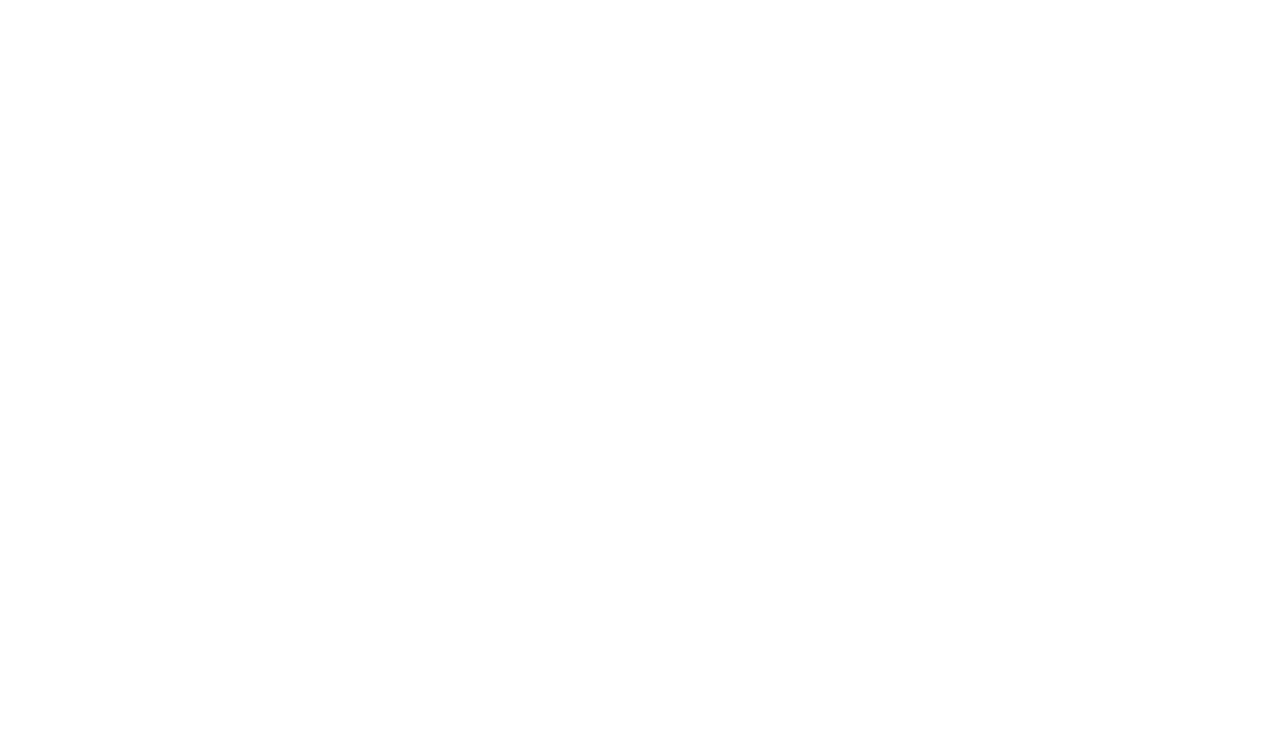
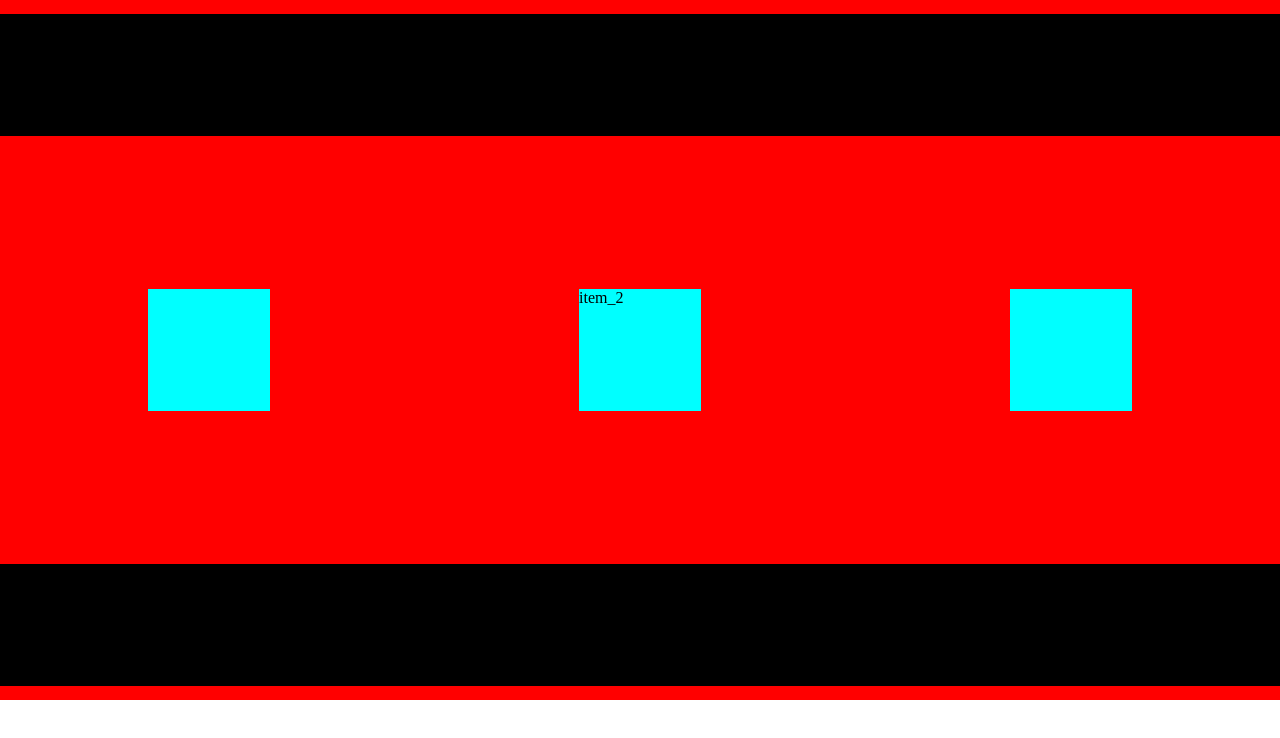
Before and after one commit to kuldeepjhala-dev/MSU-WEB-PRACTICALS, a plain HTML site: page Practice/grid/index.html in a window 1280 px wide. Drawn offline with Linux system fonts and the light colour scheme.

Commit message:
learned about grid

```diff
--- a/Practice/grid/index.html
+++ b/Practice/grid/index.html
@@ -1,11 +1,22 @@
 <!DOCTYPE html>
 <html lang="en">
-<head>
-    <meta charset="UTF-8">
-    <meta name="viewport" content="width=device-width, initial-scale=1.0">
+  <head>
+    <meta charset="UTF-8" />
+    <meta name="viewport" content="width=device-width, initial-scale=1.0" />
     <title>Document</title>
-</head>
-<body>
+    <link rel="stylesheet" href="styles.css" />
+  </head>
+  <body>
+    <div class="container">
+      <div class="item header"> this is the Header</div>
+      <div class="item"></div>
+      <div class="item item_2">item_2</div>
 
-</body>
+      <div class="item item_3"> </div>
+
+      <div class="item footer"></div>
+
+    </div>
+
+  </body>
 </html>
--- /dev/null
+++ b/Practice/grid/styles.css
@@ -0,0 +1,52 @@
+*{
+    margin: 0;
+    padding: 0;
+}
+
+.container {
+  background-color: red;
+
+  height: 700px;
+  display: grid;
+  /* grid-template-rows: 105px 105px 105px;
+  grid-template-columns: 105px 105px 105px; */
+  /* grid-template-columns: repeat(3, 1fr);
+  grid-template-rows: repeat(3, 1fr); */
+  grid-template-columns: 1fr 1fr 1fr;
+  grid-template-rows: 150px 1fr 150px;
+  row-gap: 12px;
+  column-gap: 12px;
+  /* justify-items: center;
+  align-items: center; */
+  place-items: center;
+}
+
+ .item {
+  background-color: aqua;
+  height: 122px;
+  width: 122px;
+}
+
+.header {
+  /* grid-column-start: 1;
+  grid-column-end: 4; */
+  grid-column: 1 / span 3;
+  width: 100vw;
+  background-color: black;
+}
+
+.item_2{
+/* justify-self: right;
+align-self: first baseline; */
+}
+
+.item_3{
+    /* place-self: start; */
+}
+
+.footer{
+    grid-column-start: 1;
+    grid-column-end: 4;
+    width: 100vw;
+    background-color: black;
+}
```
